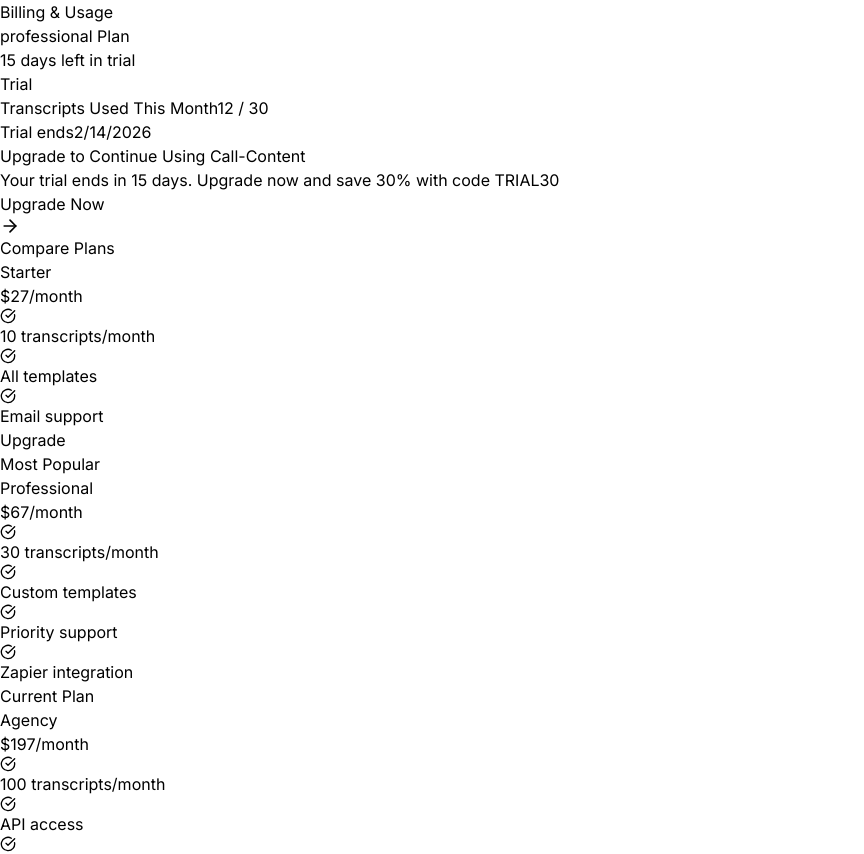
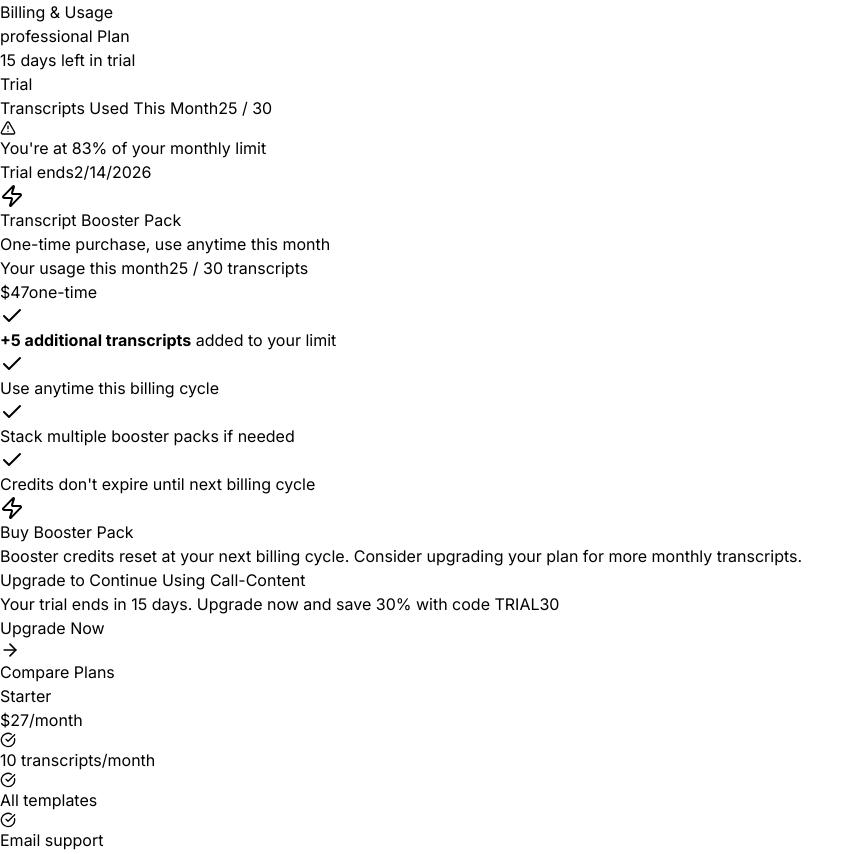
Before and after one commit to EarlAiAssistant/earl-dashboard, a Next.js app: page /billing in a window 1280 px wide. Shown: the top 854 px of the page, without its empty margins (0-864 px from the left). Built offline with nearby package versions, Linux system fonts and the light colour scheme; no server answers.

Commit message:
Integrate BoosterPackCard into billing page

```diff
--- a/app/billing/page.tsx
+++ b/app/billing/page.tsx
@@ -2,14 +2,18 @@
 
 import { useState, useEffect } from 'react'
 import { CreditCard, TrendingUp, AlertTriangle, CheckCircle, ArrowRight } from 'lucide-react'
+import BoosterPackCard from '@/components/billing/BoosterPackCard'
 
 interface BillingData {
   tier: 'starter' | 'professional' | 'agency'
   status: 'trial' | 'active' | 'past_due' | 'canceled'
   transcriptsUsed: number
   transcriptLimit: number
+  boosterCredits: number
   currentPeriodEnd: string
   trialEndsAt?: string
+  userId: string
+  email: string
 }
 
 export default function BillingPage() {
@@ -22,10 +26,13 @@
     setBillingData({
       tier: 'professional',
       status: 'trial',
-      transcriptsUsed: 12,
+      transcriptsUsed: 25,
       transcriptLimit: 30,
+      boosterCredits: 0,
       currentPeriodEnd: '2026-02-14T00:00:00Z',
       trialEndsAt: '2026-02-14T00:00:00Z',
+      userId: 'mock-user-id',
+      email: 'user@example.com',
     })
     setLoading(false)
   }, [])
@@ -42,7 +49,8 @@
     return <div>Error loading billing data</div>
   }
 
-  const usagePercent = (billingData.transcriptsUsed / billingData.transcriptLimit) * 100
+  const effectiveLimit = billingData.transcriptLimit + billingData.boosterCredits
+  const usagePercent = (billingData.transcriptsUsed / effectiveLimit) * 100
   const daysLeft = billingData.trialEndsAt
     ? Math.ceil((new Date(billingData.trialEndsAt).getTime() - Date.now()) / (1000 * 60 * 60 * 24))
     : 0
@@ -131,6 +139,11 @@
                 You're at {Math.round(usagePercent)}% of your monthly limit
               </p>
             )}
+            {billingData.boosterCredits > 0 && (
+              <p className="text-sm text-amber-600 mt-1">
+                Includes +{billingData.boosterCredits} booster credits
+              </p>
+            )}
           </div>
 
           {/* Next Billing Date */}
@@ -143,6 +156,20 @@
             </span>
           </div>
         </div>
+
+        {/* Booster Pack Card - shown when near limit */}
+        {usagePercent >= 60 && (
+          <div className="mb-8">
+            <BoosterPackCard
+              userId={billingData.userId}
+              email={billingData.email}
+              currentUsage={billingData.transcriptsUsed}
+              limit={billingData.transcriptLimit}
+              boosterCredits={billingData.boosterCredits}
+              variant="full"
+            />
+          </div>
+        )}
 
         {/* Upgrade CTA (if on trial or lower tier) */}
         {billingData.status === 'trial' && (
```
Also changed, not shown: memory/2026-01-31.md (+68 -0 lines).
